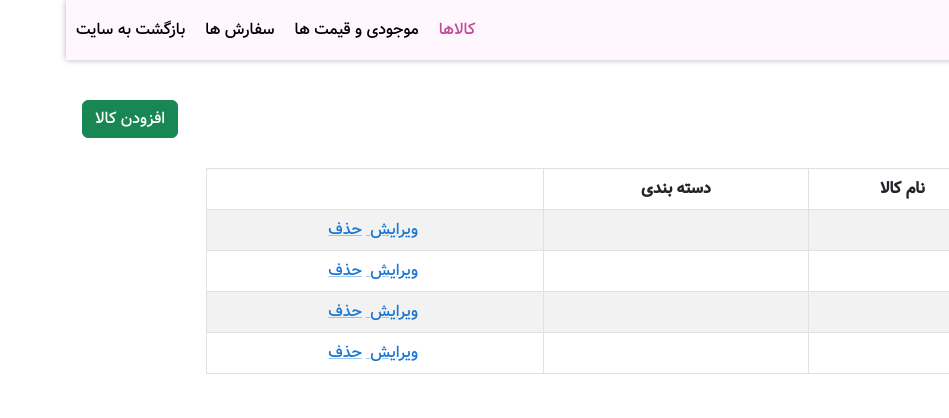
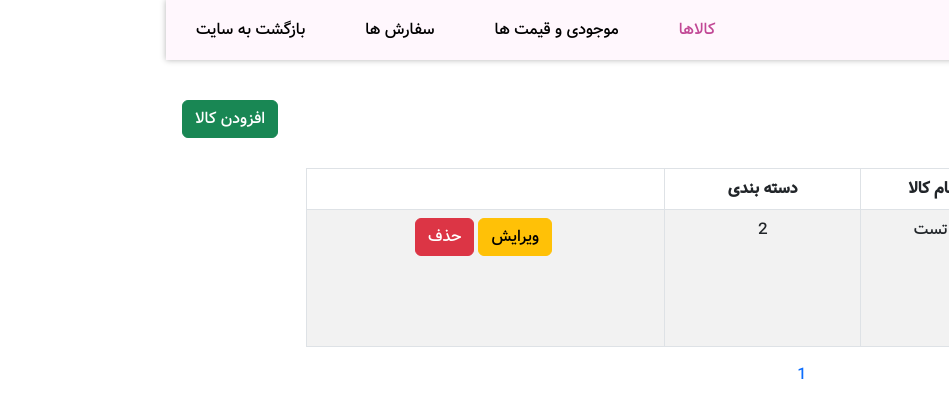
Before and after one commit to khadijeh68/maktab76-online-shop-allahgholi, a React (Create React App) app in the folder online-shop/: page /admin/product in a window 1280 px wide. Shown: the top 418 px of the page, without its empty margins (331-1280 px from the left). Built offline with nearby package versions, Linux system fonts and the light colour scheme; data requests are answered from the project's data file.

Commit message:
fetching data and display products in product table, pagination created

```diff
--- a/online-shop/package.json
+++ b/online-shop/package.json
@@ -13,11 +13,15 @@
     "@testing-library/jest-dom": "^5.16.5",
     "@testing-library/react": "^13.3.0",
     "@testing-library/user-event": "^13.5.0",
+    "axios": "^0.27.2",
     "bootstrap": "^5.2.0",
+    "classnames": "^2.3.1",
     "react": "^18.2.0",
     "react-axios": "^2.0.6",
     "react-bootstrap": "^2.5.0",
     "react-dom": "^18.2.0",
+    "react-js-pagination": "^3.0.3",
+    "react-paginate": "^8.1.3",
     "react-persian": "^1.1.1",
     "react-persian-datepicker": "^3.0.2",
     "react-redux": "^8.0.2",
--- /dev/null
+++ b/online-shop/src/api/constants.js
@@ -0,0 +1 @@
+export const URL = "http://localhost:3002";
--- a/online-shop/src/components/navbar/AdminNavbar.js
+++ b/online-shop/src/components/navbar/AdminNavbar.js
@@ -16,7 +16,7 @@ const useStyles = makeStyles({
     zIndex: "100",
   },
   nav_link: {
-    margin: "10px",
+    margin: "30px",
     fontFamily: "Vazir-Medium",
     textDecoration: "none",
     color: "black",
--- a/online-shop/src/components/navbar/Navbar.js
+++ b/online-shop/src/components/navbar/Navbar.js
@@ -17,7 +17,7 @@ const useStyles = makeStyles({
   },
   span: {
     textDecoration: "none",
-    margin: "15px",
+    margin: "30px",
     fontFamily: "Vazir-Medium",
     color: "inherit",
   },
--- /dev/null
+++ b/online-shop/src/components/pagination/Pagination.js
@@ -0,0 +1,29 @@
+import "../../index.css";
+
+const Pagination = ({ productsPerPage, totalProducts, paginate }) => {
+  const pageNumbers = [];
+
+  for (let i = 1; i <= Math.ceil(totalProducts / productsPerPage); i++) {
+    pageNumbers.push(i);
+  }
+
+  const getPage = (e) => {
+    const num = e.currentTarget.value;
+    console.log(num);
+  };
+  return (
+    <div>
+      <ul className="d-flex flex-row-reverse justify-content-center">
+        {pageNumbers.map((number) => (
+          <li key={number} className="li mx-3">
+            <a onClick={(e) => getPage(e)} className="text-decoration-none">
+              {number}
+            </a>
+          </li>
+        ))}
+      </ul>
+    </div>
+  );
+};
+
+export default Pagination;
--- a/online-shop/src/index.css
+++ b/online-shop/src/index.css
@@ -66,3 +66,11 @@ img {
   margin-right: 180px;
   margin-top: 30px;
 }
+.paging{
+  justify-content: center;
+    align-items: center;
+    flex-direction: row-reverse;
+}
+.li{
+  list-style-type: none;
+}
--- a/online-shop/src/pages/inventory/Inventory.js
+++ b/online-shop/src/pages/inventory/Inventory.js
@@ -1,6 +1,5 @@
-import { Link } from "@mui/material";
 import React from "react";
-import { Button, Form, Table } from "react-bootstrap";
+import { Button, Table } from "react-bootstrap";
 
 function Inventory() {
   return (
--- a/online-shop/src/pages/product/Product.js
+++ b/online-shop/src/pages/product/Product.js
@@ -1,8 +1,37 @@
-import { Link } from "@mui/material";
-import { Button,  Table } from "react-bootstrap";
+import { useEffect, useState } from "react";
+import { Button, Table } from "react-bootstrap";
+import { useDispatch, useSelector } from "react-redux";
+import { fetchProducts } from "../../redux/product/productSlice";
+import { URL } from "../../api/constants";
+import Pagination from "../../components/pagination/Pagination";
+
+// let active = 1;
+// let items = [];
+// for (let number = 1; number <= 6; number++) {
+//   items.push(
+//     <Pagination.Item key={number} active={number === active}>
+//       {number}
+//     </Pagination.Item>,
+//   );
+// }
 
 function Product() {
-  return ( <div className="orders">
+  const dispatch = useDispatch();
+  const productsList = useSelector((state) => state.products.productsList);
+  const [currentPage, setCurrentPage] = useState(1);
+  const [productsPerPage] = useState(10);
+
+  useEffect(() => {
+    dispatch(fetchProducts());
+  }, []);
+
+  const indexOfLastPost = currentPage * productsPerPage;
+  const indexOfFirstPost = indexOfLastPost - productsPerPage;
+  const currentProducts = productsList.slice(indexOfFirstPost, indexOfLastPost);
+
+  const paginate = (pageNumber) => setCurrentPage(pageNumber);
+  return (
+    <div className="orders">
       <div className="d-flex flex-row justify-content-between mx-3">
         <h6>مدیریت کالا ها</h6>
 
@@ -13,7 +42,7 @@ function Product() {
         </div>
       </div>
 
-  <Table striped bordered hover className="w-75 text-center order_table">
+      <Table striped bordered hover className="w-75 text-center order_table ">
         <thead>
           <tr>
             <th>تصویر</th>
@@ -23,33 +52,36 @@ function Product() {
           </tr>
         </thead>
         <tbody>
-      <tr>
-        <td></td>
-        <td></td>
-        <td></td>
-        <td><Link className="mx-1">ویرایش </Link><Link>حذف</Link></td>
+          {productsList.length &&
+            productsList.map((item) => {
+              return (
+                <tr key={item.id}>
+                  <td>
+                    <img
+                      src={`${URL}/files/${item.image}`}
+                      alt="mobile"
+                    />
+                  </td>
+                  <td>{item.name}</td>
+                  <td>{item.category}</td>
+                  <td>
+                    <Button variant="warning" className="mx-1">
+                      ویرایش{" "}
+                    </Button>
+                    <Button variant="danger">حذف</Button>
+                  </td>
                 </tr>
-      <tr>
-        <td></td>
-        <td></td>
-        <td></td>
-        <td><Link className="mx-1">ویرایش </Link><Link>حذف</Link></td>
-      </tr>
-      <tr>
-        <td></td>
-        <td></td>
-        <td></td>
-        <td><Link className="mx-1">ویرایش </Link><Link>حذف</Link></td>
-      </tr>
-      <tr>
-        <td></td>
-        <td></td>
-        <td></td>
-        <td><Link className="mx-1">ویرایش </Link><Link>حذف</Link></td>
-      </tr>
+              );
+            })}
         </tbody>
       </Table>
-</div>)
+      <Pagination
+        productsPerPage={productsPerPage}
+        totalProducts={productsList.length}
+        paginate={paginate}
+      />
+    </div>
+  );
 }
 
 export default Product;
--- a/online-shop/src/redux/Store.js
+++ b/online-shop/src/redux/Store.js
@@ -1,7 +1,8 @@
 import { configureStore } from "@reduxjs/toolkit";
+import productSlice from "../redux/product/productSlice";
 
 export const store = configureStore({
-    reducer: {
-
-    },
-  });
+  reducer: {
+    products: productSlice,
+  },
+});
--- /dev/null
+++ b/online-shop/src/redux/product/productSlice.js
@@ -0,0 +1,40 @@
+import { createAsyncThunk, createSlice } from "@reduxjs/toolkit";
+import { URL } from "../../api/constants";
+
+const initialState = {
+  productsList: [],
+  loading: false,
+  error: "",
+};
+// ${PRODUCTS_URL}/products/?_page=1&_limit=10"
+export const fetchProducts = createAsyncThunk(
+  "products/fetchProducts",
+  async () => {
+    return await fetch(`${URL}/products`)
+      .then((res) => res.json())
+      .then((data) => data)
+      .catch((error) => error.message);
+  }
+);
+
+const productSlice = createSlice({
+  name: "products",
+  initialState,
+  extraReducers: {
+    [fetchProducts.pending]: (state) => {
+      state.loading = true;
+    },
+    [fetchProducts.fulfilled]: (state, action) => {
+      state.loading = false;
+      state.productsList = action.payload;
+    },
+
+    [fetchProducts.rejected]: (state, action) => {
+      console.log(action);
+      state.loading = false;
+      state.error = "wrong...";
+    },
+  },
+});
+
+export default productSlice.reducer;
```
Also changed, not shown: online-shop/src/mock-data.json.json (added, +50 -0 lines), online-shop/src/components/pagination/usePagination.js (added), 1 other file (tests, documents, lock files or other folders). Lines whose indentation alone changed are shown as unchanged.
